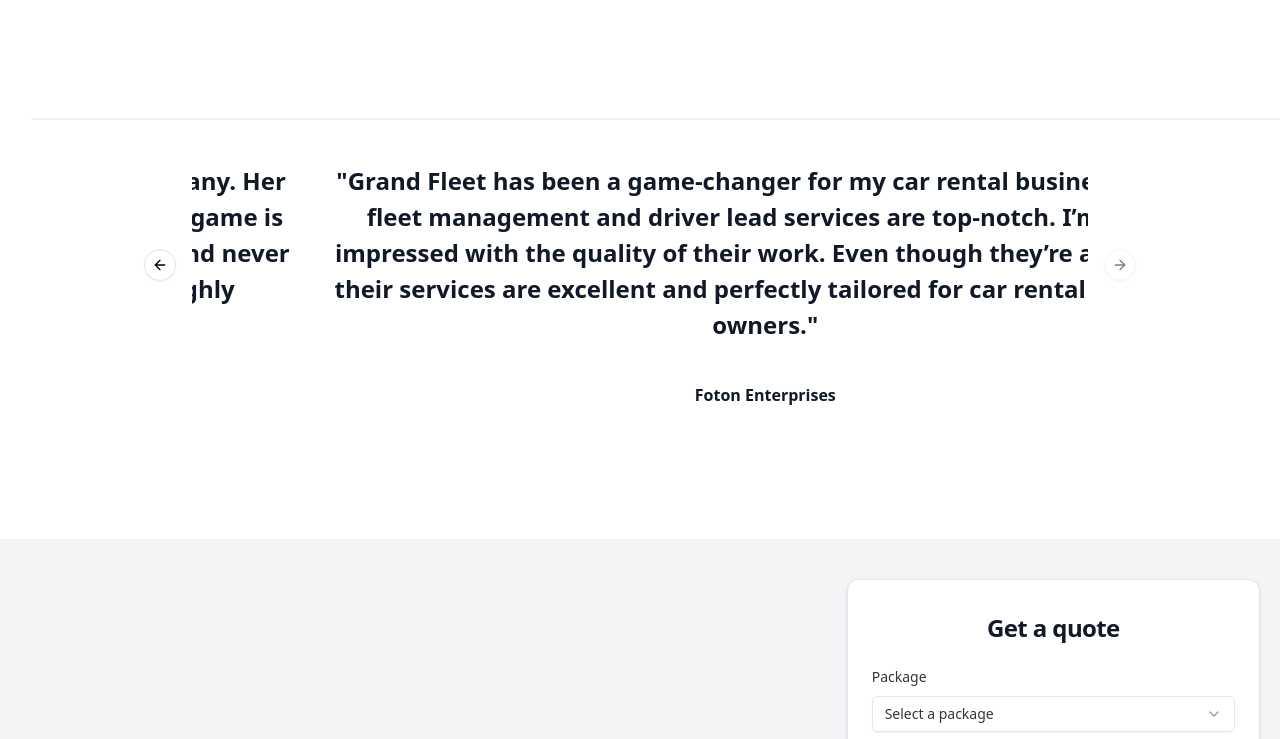
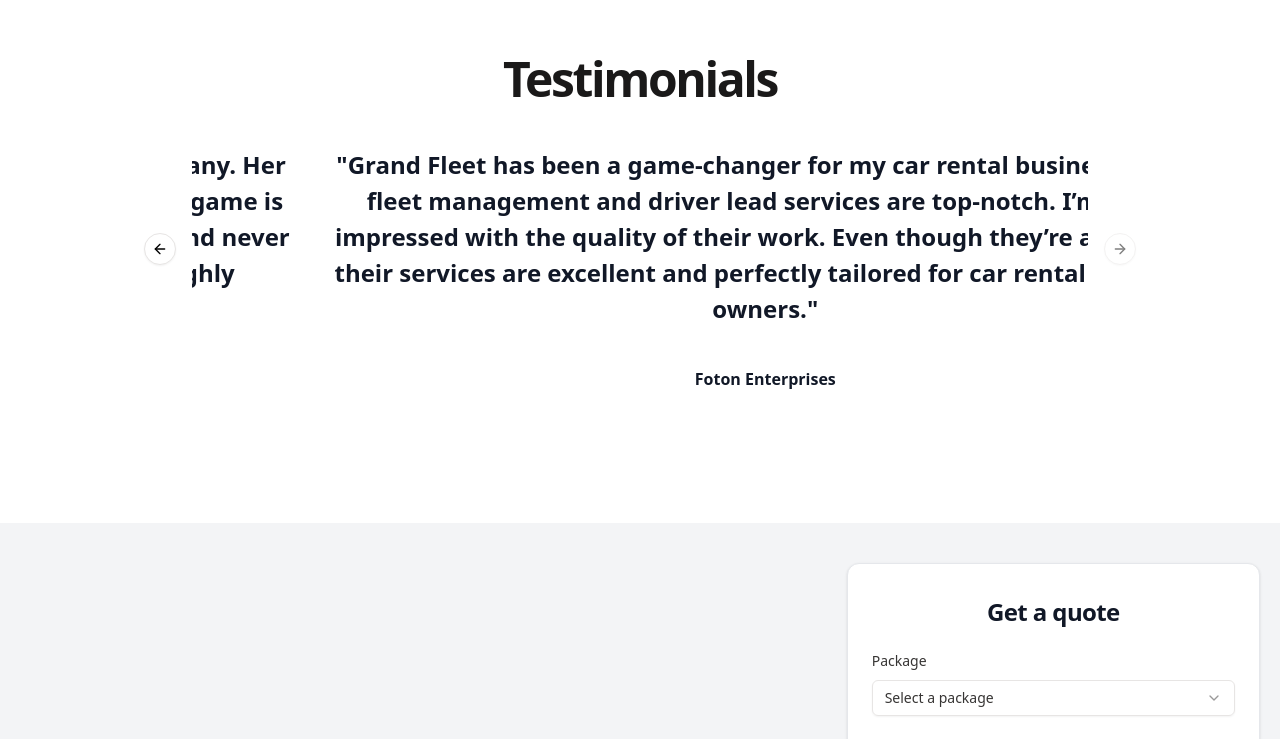
Before and after one commit to princesharma74/grand-fleet-website, a Next.js app: page / in a window 1280 px wide. Shown: the part 2229-2968 px from the top of the page. Built offline with nearby package versions, Linux system fonts and the light colour scheme.

Commit message:
fixed testimonials section

```diff
--- a/components/TestimonialsSection.tsx
+++ b/components/TestimonialsSection.tsx
@@ -29,9 +29,8 @@
 
   return (
 
-<section id="testimonials" className="bg-white px-6 py-24 sm:py-32 lg:px-8 mt-16 -z-10">
-  <div className="bg-[radial-gradient(45rem_50rem_at_top,theme(colors.indigo.100),white)] opacity-20"></div>
-  <div className="right-1/2 mr-16 w-[200%] origin-bottom-left skew-x-[-30deg] bg-white shadow-xl shadow-indigo-600/10 ring-1 ring-indigo-50 sm:mr-28 lg:mr-0 xl:mr-16 xl:origin-center"></div>
+<section id="testimonials" className="w-full bg-white px-6 py-24 sm:py-32 lg:px-8 -z-10">
+        <h2 className="text-3xl font-bold tracking-tighter sm:text-5xl text-center text-[#1A1919]">Testimonials</h2>
   <div className="mx-auto max-w-2xl lg:max-w-4xl">
     <Carousel
       plugins={[plugin.current]}
```
